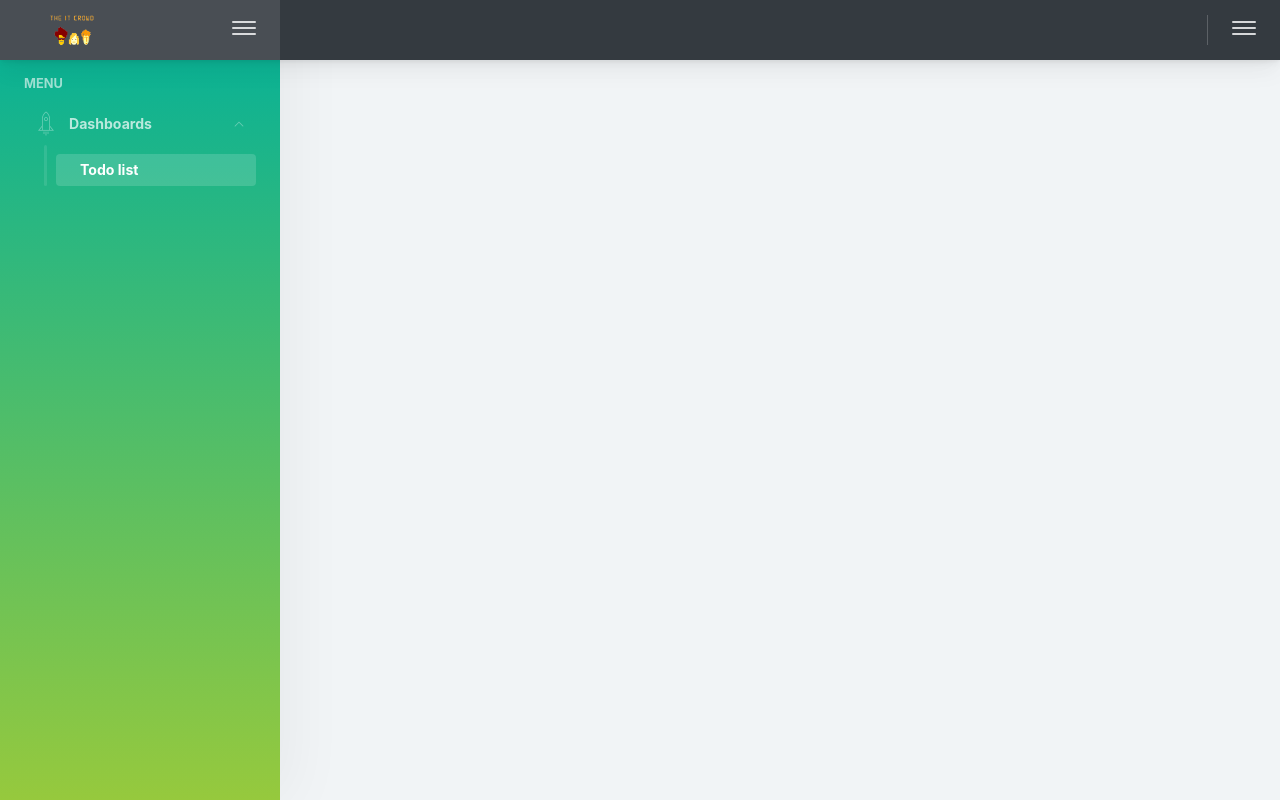
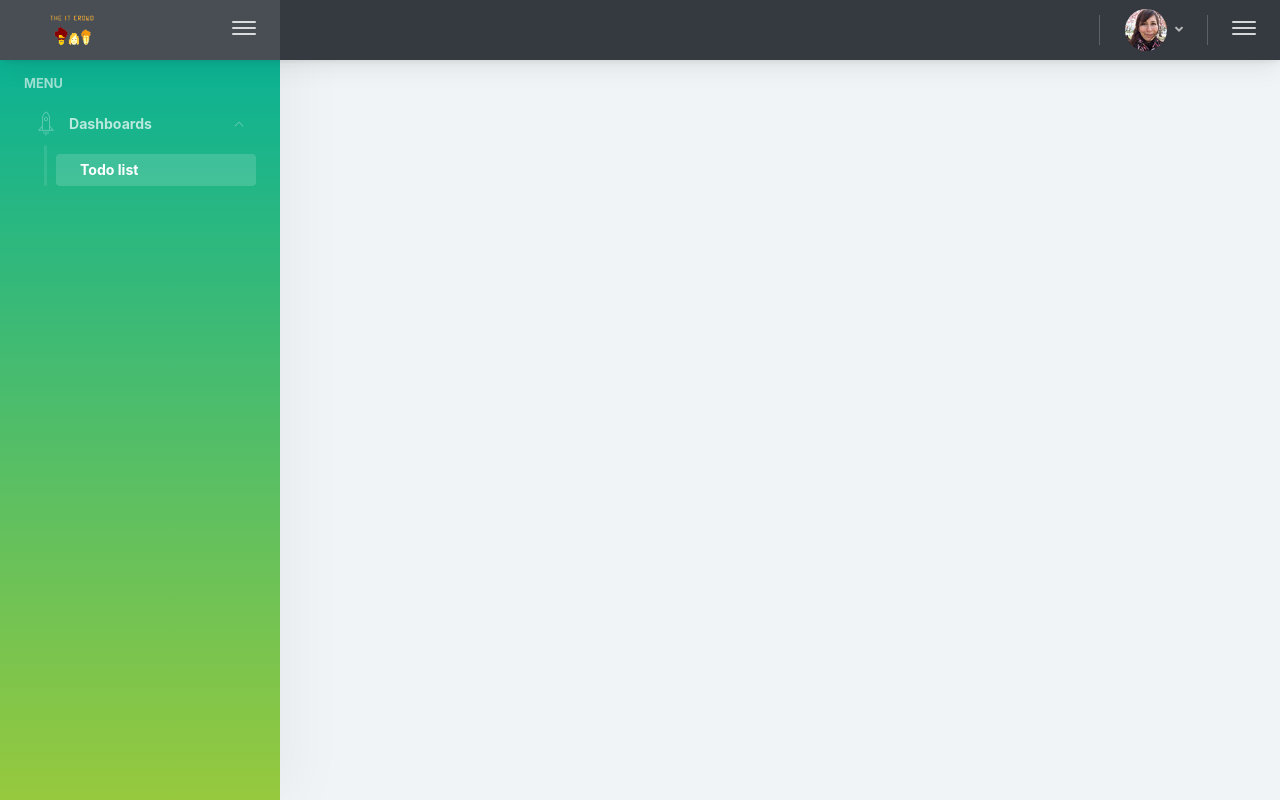
Before and after one commit to BananaQuando/ra_react_itcrowd, a React (Create React App) app: page / in a window 1280 px wide. Built offline with nearby package versions, Linux system fonts and the light colour scheme.

Commit message:
delete notification | notification duration

```diff
--- a/src/components/Header/index.tsx
+++ b/src/components/Header/index.tsx
@@ -42,6 +42,28 @@
                         <Breadcrumbs />
                     </div>
                     <div className="app-header-right">
+                        <div className="header-btn-lg pr-0">
+                            <div className="widget-content p-0">
+                                <div className="widget-content-wrapper">
+                                    <div className="widget-content-left">
+                                        <div className="btn-group">
+                                            <a data-toggle="dropdown" aria-haspopup="true" aria-expanded="false" className="p-0 btn">
+                                                <img width="42" className="rounded-circle" src="/assets/images/avatars/1.jpg" alt="" />
+                                                <i className="fa fa-angle-down ml-2 opacity-8"></i>
+                                            </a>
+                                        </div>
+                                    </div>
+                                    <div className="widget-content-left  ml-3 header-user-info">
+                                        <div className="widget-heading">
+                                            Alina Mclourd
+                                        </div>
+                                        <div className="widget-subheading">
+                                            VP People Manager
+                                        </div>
+                                    </div>
+                                </div>
+                            </div>
+                        </div>
                         <div className="header-btn-lg">
                             <button type="button" className="hamburger hamburger--elastic open-right-drawer">
                                 <span className="hamburger-box">
--- a/src/components/TodoForm/index.tsx
+++ b/src/components/TodoForm/index.tsx
@@ -58,7 +58,7 @@
         await this.props.todoStore?.saveTodo(this.todoItem.id);
         await this.props.notificationsStore!.addNotification({
             id: this.todoItem.id,
-            text: "Успешно сохранено",
+            text: `Задача #${this.todoItem.id} успешно сохранена`,
             type: "toast-success",
             duration: 2000
         });
```
Also changed, not shown: src/components/TodoList/index.tsx (+7 -0 lines).
